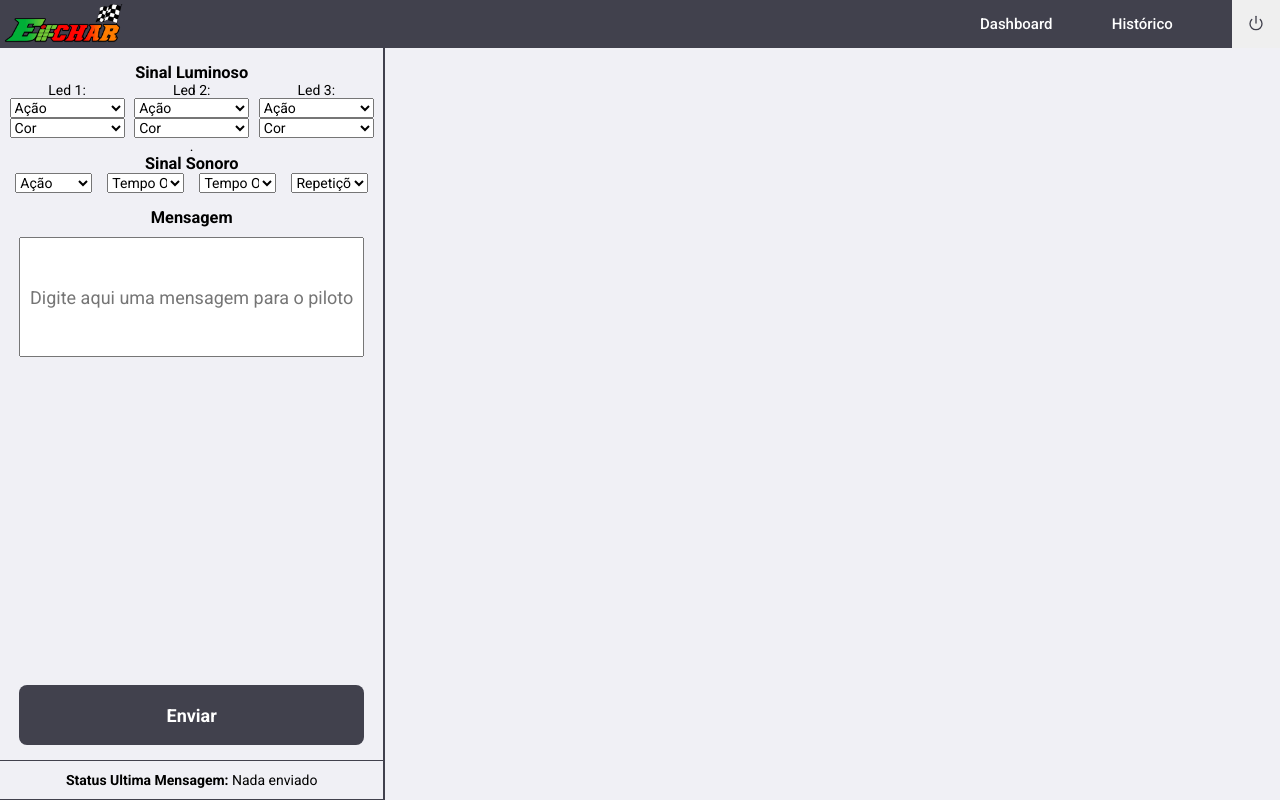
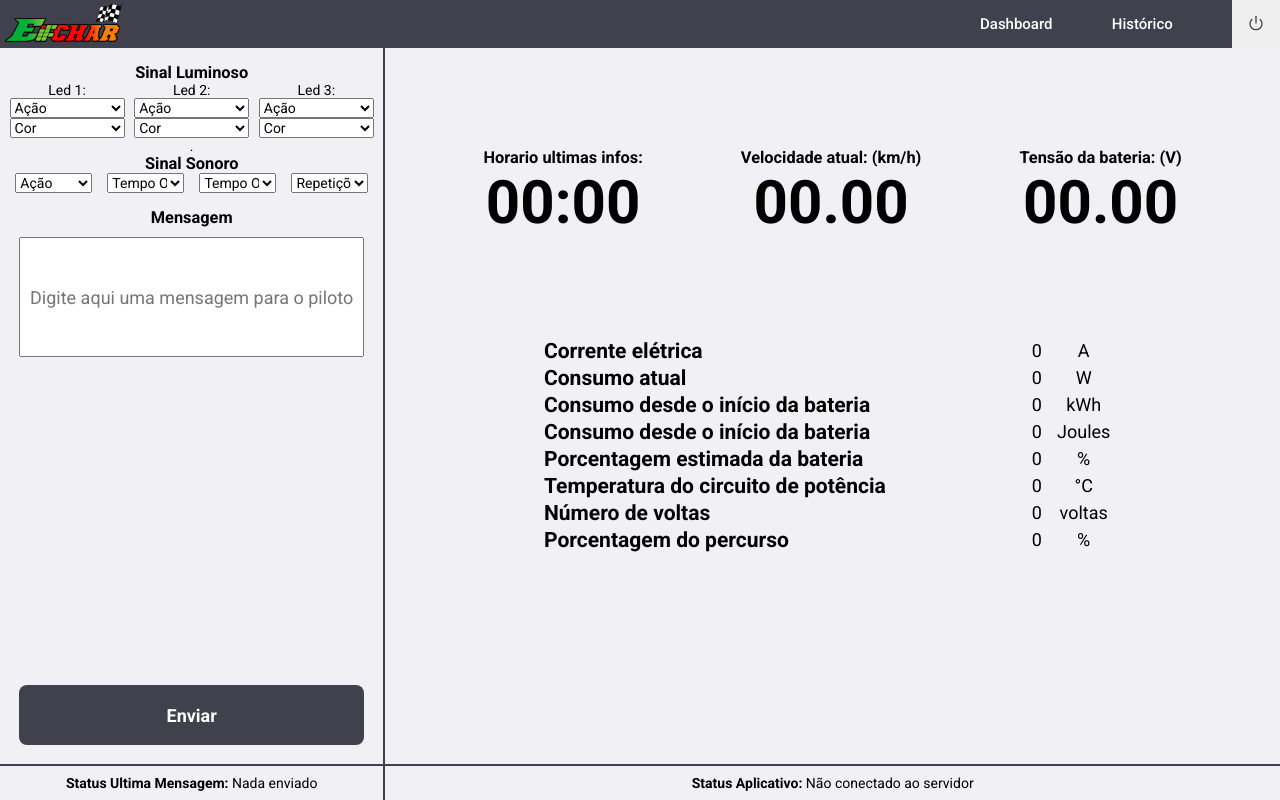
Before and after one commit to danielwojcickoski/EIFChar-Telemetria, a React (Create React App) app in the folder frontend/: page /dashboard in a window 1280 px wide. Built offline with nearby package versions, Linux system fonts and the light colour scheme.

Commit message:
Add read events panel

```diff
--- /dev/null
+++ b/frontend/src/pages/Dashboard/emit-events.css
@@ -0,0 +1,92 @@
+
+/*-------------------------------------------------------------------------------
+  Emit events
+-------------------------------------------------------------------------------*/
+.dashboard-container .dashboard-body .emit-events{
+  position: relative;
+}
+
+/*Light Signal*/
+.dashboard-container .dashboard-body .emit-events .light-signal-div{
+  margin-top: 15px;
+
+  text-align: center;
+
+  display: flex;
+  flex-direction: column;
+}
+
+.dashboard-container .dashboard-body .emit-events .light-signal-div .light-signal-options{
+  display: flex;
+  justify-content: space-evenly;
+}
+
+.dashboard-container .dashboard-body .emit-events .light-signal-div .light-signal-option{
+  width: 30%;
+
+  display: flex;
+  flex-direction: column;
+}
+
+/*Sound Signal*/
+.dashboard-container .dashboard-body .emit-events .sound-signal-div{
+  margin-top: 0px;
+
+  text-align: center;
+
+  display: flex;
+  flex-direction: column;
+}
+
+.dashboard-container .dashboard-body .emit-events .sound-signal-div .sound-signal-option{
+  display: flex;
+  justify-content: space-evenly;
+}
+
+.dashboard-container .dashboard-body .emit-events .sound-signal-div .sound-signal-option select{
+  width: 20%;
+}
+
+/*Message*/
+.dashboard-container .dashboard-body .emit-events .message-div{
+  margin-top: 15px;
+
+  text-align: center;
+
+  display: flex;
+  flex-direction: column;
+}
+
+.dashboard-container .dashboard-body .emit-events .message-div input{
+  width: 90%;
+  height: 15vh;
+  margin: 10px auto;
+
+  text-align: center;
+}
+
+/*Send*/
+.dashboard-container .dashboard-body .emit-events .button{
+  width: 90%;
+  margin: 0 5%;
+
+  position: absolute;
+  bottom: 5vh;
+
+  margin-bottom: 15px;
+}
+
+/*Status*/
+.dashboard-container .dashboard-body .emit-events .status-div{
+  width: 100%;
+  height: 4.5vh;
+
+  border-top: 2px solid #41414d;
+
+  display: flex;
+  align-items: center;
+  justify-content: space-around;
+
+  position: absolute;
+  bottom: 0;
+}
--- a/frontend/src/pages/Dashboard/index.js
+++ b/frontend/src/pages/Dashboard/index.js
@@ -5,6 +5,8 @@ import { FiPower } from 'react-icons/fi';
 import verifyAuthorization from '../../utils/verifyAuthorization';
 
 import './styles.css';
+import './emit-events.css';
+import './read-events.css';
 import logo from '../../assets/logo.png'
 
 export default function Login() {
@@ -151,6 +153,7 @@ export default function Login() {
               </select>
               <select>
                 <option value="" disabled selected>Repetições</option>
+                <option value="0">Não repetir</option>
                 <option value="1">1x</option>
                 <option value="2">2x</option>
                 <option value="3">3x</option>
@@ -179,7 +182,67 @@ export default function Login() {
         <span></span>
 
         <section className="read-events">
+          <div className="main-infos-div">
+            <div className="last-message-time-div">
+              <h1>Horario ultimas infos:</h1>
+              <h2>00:00</h2>
+            </div>
+            <div className="speed-div">
+              <h1>Velocidade atual: (km/h)</h1>
+              <h2>00.00</h2>
+            </div>
+            <div className="battery-voltage-div">
+              <h1>Tensão da bateria: (V)</h1>
+              <h2>00.00</h2>
+            </div>
+          </div>
 
+          <table className="infos-table-div">
+            <tr>
+              <td><h1>Corrente elétrica</h1></td>
+              <td>0</td>
+              <td>A</td>
+            </tr>
+            <tr>
+              <td><h1>Consumo atual</h1></td>
+              <td>0</td>
+              <td>W</td>
+            </tr>
+            <tr>
+              <td><h1>Consumo desde o início da bateria</h1></td>
+              <td>0</td>
+              <td>kWh</td>
+            </tr>
+            <tr>
+              <td><h1>Consumo desde o início da bateria</h1></td>
+              <td>0</td>
+              <td>Joules</td>
+            </tr>
+            <tr>
+              <td><h1>Porcentagem estimada da bateria</h1></td>
+              <td>0</td>
+              <td>%</td>
+            </tr>
+            <tr>
+              <td><h1>Temperatura do circuito de potência</h1></td>
+              <td>0</td>
+              <td>°C</td>
+            </tr>
+            <tr>
+              <td><h1>Número de voltas</h1></td>
+              <td>0</td>
+              <td>voltas</td>
+            </tr>
+            <tr>
+              <td><h1>Porcentagem do percurso</h1></td>
+              <td>0</td>
+              <td>%</td>
+            </tr>
+          </table>
+
+          <div className="status-div">
+            <p><strong>Status Aplicativo:</strong>  Não conectado ao servidor</p>
+          </div>
         </section>
       </section>
     </div>
--- /dev/null
+++ b/frontend/src/pages/Dashboard/read-events.css
@@ -0,0 +1,48 @@
+/*-------------------------------------------------------------------------------
+  Read events
+-------------------------------------------------------------------------------*/
+.dashboard-container .dashboard-body .read-events{
+    position: relative;
+}
+
+/*Main infos*/
+.dashboard-container .dashboard-body .read-events .main-infos-div{
+    margin-top: 100px;
+
+    display: flex;
+    justify-content: space-evenly;
+}
+
+.dashboard-container .dashboard-body .read-events .main-infos-div h2{
+    text-align: center;
+    font-size: 60px;
+}
+
+/*Infos table*/
+.dashboard-container .dashboard-body .read-events .infos-table-div{
+    width: 65%;
+
+    margin: 11% auto;
+
+    font-size: 18px;
+    text-align: center;
+}
+
+.dashboard-container .dashboard-body .read-events .infos-table-div td:first-child{
+    text-align: left;
+}
+
+/*Status*/
+.dashboard-container .dashboard-body .read-events .status-div{
+    width: 100%;
+    height: 4.5vh;
+
+    border-top: 2px solid #41414d;
+
+    display: flex;
+    align-items: center;
+    justify-content: space-around;
+
+    position: absolute;
+    bottom: 0;
+  }
--- a/frontend/src/pages/Dashboard/styles.css
+++ b/frontend/src/pages/Dashboard/styles.css
@@ -55,96 +55,3 @@
     width: 100%;
   }
 }
-
-/*-------------------------------------------------------------------------------
-  Emit events
--------------------------------------------------------------------------------*/
-.dashboard-container .dashboard-body .emit-events{
-  position: relative;
-}
-
-/*Light Signal*/
-.dashboard-container .dashboard-body .emit-events .light-signal-div{
-  margin-top: 15px;
-
-  text-align: center;
-
-  display: flex;
-  flex-direction: column;
-}
-
-.dashboard-container .dashboard-body .emit-events .light-signal-div .light-signal-options{
-  display: flex;
-  justify-content: space-evenly;
-}
-
-.dashboard-container .dashboard-body .emit-events .light-signal-div .light-signal-option{
-  width: 30%;
-
-  display: flex;
-  flex-direction: column;
-}
-
-/*Sound Signal*/
-.dashboard-container .dashboard-body .emit-events .sound-signal-div{
-  margin-top: 0px;
-
-  text-align: center;
-
-  display: flex;
-  flex-direction: column;
-}
-
-.dashboard-container .dashboard-body .emit-events .sound-signal-div .sound-signal-option{
-  display: flex;
-  justify-content: space-evenly;
-}
-
-.dashboard-container .dashboard-body .emit-events .sound-signal-div .sound-signal-option select{
-  width: 20%;
-}
-
-/*Message*/
-.dashboard-container .dashboard-body .emit-events .message-div{
-  margin-top: 15px;
-
-  text-align: center;
-
-  display: flex;
-  flex-direction: column;
-}
-
-.dashboard-container .dashboard-body .emit-events .message-div input{
-  width: 90%;
-  height: 15vh;
-  margin: 10px auto;
-
-  text-align: center;
-}
-
-/*Send*/
-.dashboard-container .dashboard-body .emit-events .button{
-  width: 90%;
-  margin: 0 5%;
-
-  position: absolute;
-  bottom: 5vh;
-
-  margin-bottom: 15px;
-}
-
-/*Status*/
-.dashboard-container .dashboard-body .emit-events .status-div{
-  width: 100%;
-  height: 5vh;
-
-  border-top: 1px solid #41414d;
-  border-bottom: 1px solid #41414d;
-
-  display: flex;
-  align-items: center;
-  justify-content: space-around;
-
-  position: absolute;
-  bottom: 0;
-}
```
Also changed, not shown: 1 other file (tests, documents, lock files or other folders).
